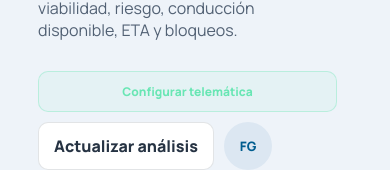
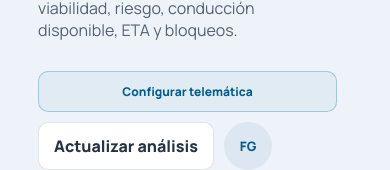
Before and after one commit to fragonh2-boop/Fornexa, a Next.js app: page /dashboard/decision-center in a window 390 px wide. Shown: the part 283-453 px from the top of the page. Built offline with nearby package versions, Linux system fonts and the light colour scheme.

Commit message:
Align route viability table with light FORNEXA UX

```diff
--- a/app/dashboard/decision-center/route-planning.module.css
+++ b/app/dashboard/decision-center/route-planning.module.css
@@ -1 +1 @@
-.telematicsLink{border:1px solid rgba(105,230,180,.35);border-radius:10px;padding:11px 13px;color:#69e6b4;background:rgba(105,230,180,.07);font-size:12px;font-weight:800}.routePanel{margin-bottom:18px}.routeTable{border:1px solid rgba(255,255,255,.08);border-radius:13px;overflow:auto}.routeRow{display:grid;grid-template-columns:1.25fr 1.2fr .7fr .7fr .65fr .35fr 1.25fr;min-width:1050px;border-bottom:1px solid rgba(255,255,255,.07);background:#0a1625}.routeRow:last-child{border-bottom:0}.routeRow>span{padding:12px 11px;color:#aebdd0;font-size:11px}.routeRow strong,.routeRow small{display:block}.routeRow strong{color:#eef4fb;font-size:12px}.routeRow small{margin-top:4px;color:#71849a;line-height:1.35}.routeHead{background:#101f33}.routeHead>span{color:#70849c;font-size:10px;font-weight:900;letter-spacing:.08em;text-transform:uppercase}.status{display:inline-block;border-radius:999px;padding:5px 8px;font-size:9px;white-space:nowrap}.ok{color:#69e6b4;background:rgba(105,230,180,.1)}.warn{color:#ffd36a;background:rgba(255,211,106,.12)}.blocked{color:#ff8f9d;background:rgba(255,143,157,.12)}.routeNote{margin:10px 0 0;color:#70849c;font-size:10px}@media(max-width:760px){.telematicsLink{width:100%;text-align:center}.routePanel{padding:16px}}
+.telematicsLink{border:1px solid rgba(0,93,143,.28);border-radius:10px;padding:11px 13px;color:#005d8f;background:rgba(0,93,143,.05);font-size:12px;font-weight:800}.routePanel{margin-bottom:18px}.routeTable{border:1px solid rgba(18,32,52,.1);border-radius:13px;overflow:auto;background:#fff}.routeRow{display:grid;grid-template-columns:1.25fr 1.2fr .7fr .7fr .65fr .35fr 1.25fr;min-width:1050px;border-bottom:1px solid rgba(18,32,52,.08);background:#fff}.routeRow:last-child{border-bottom:0}.routeRow>span{padding:12px 11px;color:#526174;font-size:11px}.routeRow strong,.routeRow small{display:block}.routeRow strong{color:#101216;font-size:12px}.routeRow small{margin-top:4px;color:#718096;line-height:1.35}.routeHead{background:#f3f6fa}.routeHead>span{color:#6c7b8f;font-size:10px;font-weight:900;letter-spacing:.08em;text-transform:uppercase}.status{display:inline-block;border-radius:999px;padding:5px 8px;font-size:9px;white-space:nowrap}.ok{color:#168657;background:rgba(22,134,87,.1)}.warn{color:#b56b00;background:rgba(181,107,0,.1)}.blocked{color:#c43d4d;background:rgba(196,61,77,.1)}.routeNote{margin:10px 0 0;color:#718096;font-size:10px}@media(max-width:760px){.telematicsLink{width:100%;text-align:center}.routePanel{padding:16px}}
```
